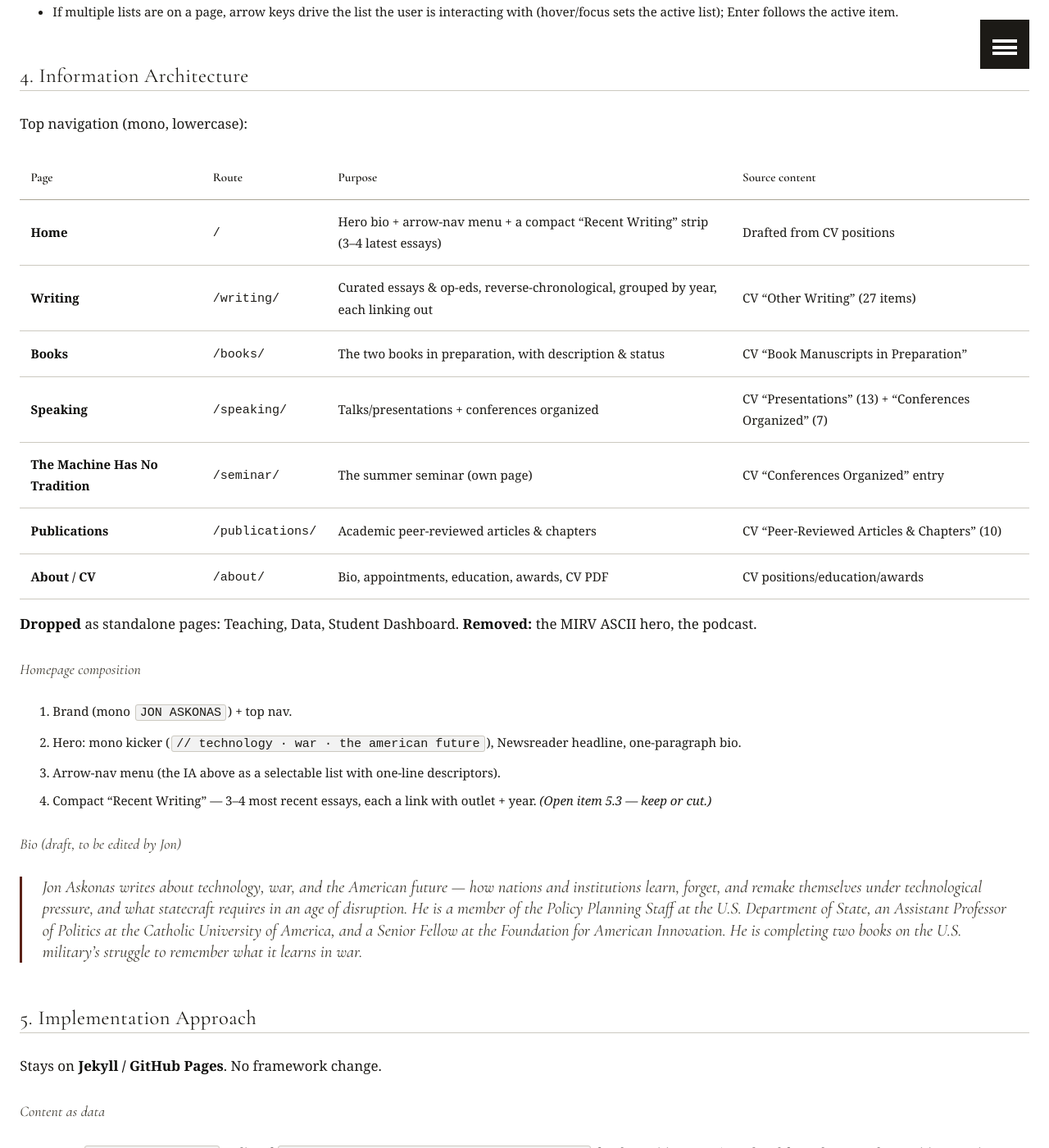
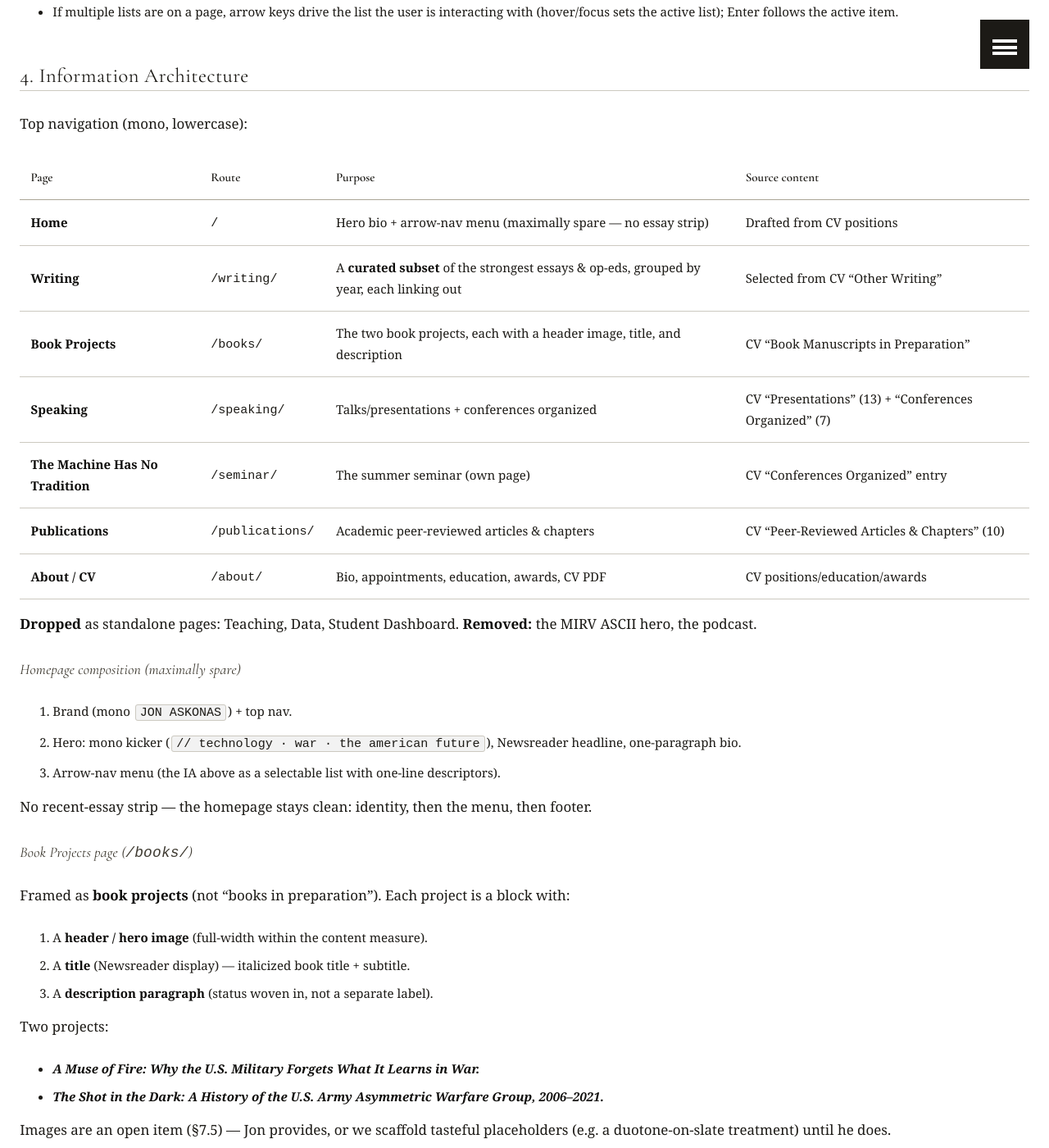
Before and after one commit to jaskonas/jaskonas.github.io, a Jekyll site: the page built from docs/superpowers/specs/2026-06-08-jaskonas-signal-redesign-design.md, in a window 1280 px wide and 1400 px high, scrolled down 2159 px. Shown: the whole window at 82% size. Built offline with Jekyll 4.4.1, drawn with Linux system fonts in a browser that asks for light colours; our own code applies the rules of GitHub Pages for plain Markdown files; some of the changed text lies outside the part shown.

Commit message:
Refine spec: spare homepage, curated Writing, Book Projects
- Homepage maximally spare (hero + menu, no essay strip)
- Writing page shows a curated subset, not all 27 items
- "Books" reframed as "Book Projects": each gets header image,
  title, and description paragraph

Co-Authored-By: Claude Opus 4.8 <noreply@anthropic.com>

```diff
--- a/docs/superpowers/specs/2026-06-08-jaskonas-signal-redesign-design.md
+++ b/docs/superpowers/specs/2026-06-08-jaskonas-signal-redesign-design.md
@@ -63,9 +63,9 @@ Top navigation (mono, lowercase):
 
 | Page | Route | Purpose | Source content |
 |---|---|---|---|
-| **Home** | `/` | Hero bio + arrow-nav menu + a compact "Recent Writing" strip (3–4 latest essays) | Drafted from CV positions |
-| **Writing** | `/writing/` | Curated essays & op-eds, reverse-chronological, grouped by year, each linking out | CV "Other Writing" (27 items) |
-| **Books** | `/books/` | The two books in preparation, with description & status | CV "Book Manuscripts in Preparation" |
+| **Home** | `/` | Hero bio + arrow-nav menu (maximally spare — no essay strip) | Drafted from CV positions |
+| **Writing** | `/writing/` | A **curated subset** of the strongest essays & op-eds, grouped by year, each linking out | Selected from CV "Other Writing" |
+| **Book Projects** | `/books/` | The two book projects, each with a header image, title, and description | CV "Book Manuscripts in Preparation" |
 | **Speaking** | `/speaking/` | Talks/presentations + conferences organized | CV "Presentations" (13) + "Conferences Organized" (7) |
 | **The Machine Has No Tradition** | `/seminar/` | The summer seminar (own page) | CV "Conferences Organized" entry |
 | **Publications** | `/publications/` | Academic peer-reviewed articles & chapters | CV "Peer-Reviewed Articles & Chapters" (10) |
@@ -73,11 +73,24 @@ Top navigation (mono, lowercase):
 
 **Dropped** as standalone pages: Teaching, Data, Student Dashboard. **Removed:** the MIRV ASCII hero, the podcast.
 
-### Homepage composition
+### Homepage composition (maximally spare)
 1. Brand (mono `JON ASKONAS`) + top nav.
 2. Hero: mono kicker (`// technology · war · the american future`), Newsreader headline, one-paragraph bio.
 3. Arrow-nav menu (the IA above as a selectable list with one-line descriptors).
-4. Compact "Recent Writing" — 3–4 most recent essays, each a link with outlet + year. *(Open item 5.3 — keep or cut.)*
+
+No recent-essay strip — the homepage stays clean: identity, then the menu, then footer.
+
+### Book Projects page (`/books/`)
+Framed as **book projects** (not "books in preparation"). Each project is a block with:
+1. A **header / hero image** (full-width within the content measure).
+2. A **title** (Newsreader display) — italicized book title + subtitle.
+3. A **description paragraph** (status woven in, not a separate label).
+
+Two projects:
+- ***A Muse of Fire: Why the U.S. Military Forgets What It Learns in War.***
+- ***The Shot in the Dark: A History of the U.S. Army Asymmetric Warfare Group, 2006–2021.***
+
+Images are an open item (§7.5) — Jon provides, or we scaffold tasteful placeholders (e.g. a duotone-on-slate treatment) until he does.
 
 ### Bio (draft, to be edited by Jon)
 > Jon Askonas writes about technology, war, and the American future — how nations and institutions learn, forget, and remake themselves under technological pressure, and what statecraft requires in an age of disruption. He is a member of the Policy Planning Staff at the U.S. Department of State, an Assistant Professor of Politics at the Catholic University of America, and a Senior Fellow at the Foundation for American Innovation. He is completing two books on the U.S. military's struggle to remember what it learns in war.
@@ -119,10 +132,10 @@ The existing post/article machinery is **not** central to the new IA. The Writin
 ## 7. Open Items (need Jon's content/decisions)
 
 1. **Bio wording** (§4) — Jon edits the draft.
-2. **Books** — confirm titles/status are current (matches CV: *A Muse of Fire*, manuscript complete; *The Shot in the Dark*, under Army contract).
-3. **Homepage "Recent Writing" strip** — keep (hero + menu + 3–4 essays) or go maximally spare (hero + menu only)? Default: keep.
-4. **Writing curation** — show all 27 "Other Writing" items, or a curated subset of the strongest? Default: show all, grouped by year.
-5. **CV PDF** — Jon provides the public CV file to host at `/about/`.
+2. **Book projects** — confirm titles/status (CV: *A Muse of Fire*, manuscript complete; *The Shot in the Dark*, under Army contract).
+3. **Writing curation** — implementation will propose a curated shortlist (~10–12 of the strongest, e.g. the New Atlantis pieces, *Technology for the American Family*, the WSJ SpaceX op-ed, *Technological Stagnation Is a Choice*, *Why Conservatism Failed*, the Foreign Policy pieces); Jon confirms/trims the final list.
+4. **CV PDF** — Jon provides the public CV file to host at `/about/`.
+5. **Book project header images** — Jon provides images, or we scaffold duotone-on-slate placeholders until he does.
 
 ## 8. Out of Scope (YAGNI)
 
```
